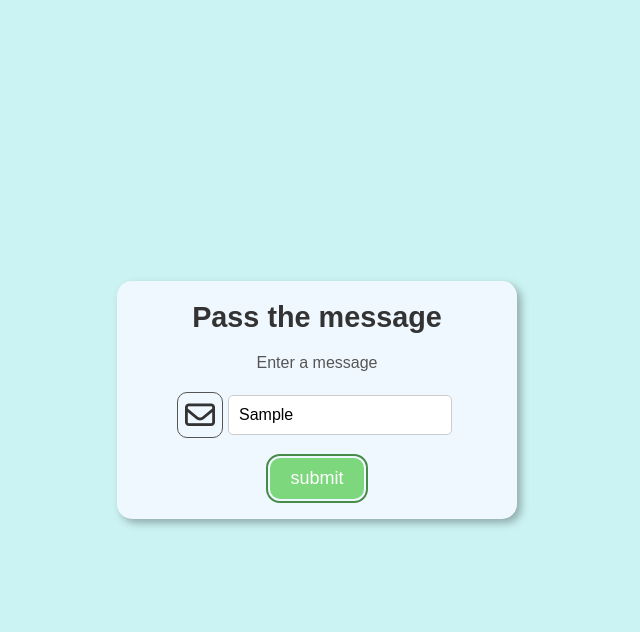
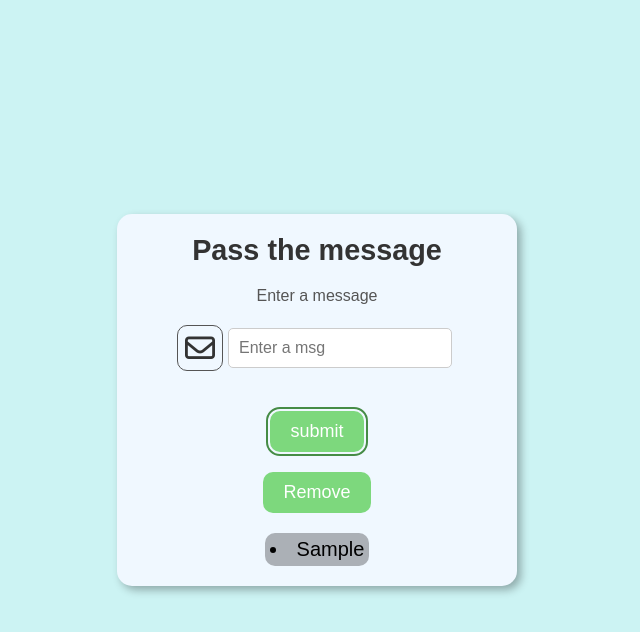
Before and after one commit to Arunjadhav0101/pass_message, a website built with Vite: page index.html in a window 1280 px wide. Both pictures are taken after typing "Sample" into the empty fields and a click on the button "submit". Shown: the whole page, without its empty margins (323-963 px from the left). Built offline with nearby package versions, Linux system fonts and the light colour scheme.

Commit message:
added js

```diff
--- a/index.html
+++ b/index.html
@@ -23,8 +23,14 @@
         <i class="fa-regular fa-envelope"></i>
         <input type="text" placeholder="Enter a msg" class="massege-input" />
       </div>
-      <button onclick="getmessage()">submit</button>
+      <ul>
+
+      </ul>
+      <button class="button">submit</button>
+      <button class="button-restart">Remove</button>
+      <div class="message-output"></div>
+
     </div>
   </body>
-  <script type="module" src="/src/main.js"></script>
+  <script  src="/src/main.js"></script>
 </html>
--- a/src/main.js
+++ b/src/main.js
@@ -1,5 +1,27 @@
 const msg = document.querySelector('.massege-input');
+const btn = document.querySelector('.button');
+const remove = document.querySelector('.button-restart');
 
-msg.addEventListener('input', (event) => {
-  console.log('User is typing:', event.target.value);
+
+
+remove.addEventListener('click', () => {
+  const output = document.querySelector('.message-output');
+  if (output.children.length>0) {
+    output.removeChild(output.lastElementChild);
+
+  }
+  // output.innerHTML = '';
 });
+
+
+btn.addEventListener('click', () => {
+  const output = document.querySelector('.message-output');
+  if (msg.value.trim() !== "") {
+    const li = document.createElement('li')
+    li.textContent =msg.value
+    output.appendChild(li);
+    msg.value = "";
+  }
+  // output.innerHTML = msg.value;
+  //  msg.value = "";
+ });
--- a/src/style.css
+++ b/src/style.css
@@ -87,7 +87,6 @@ button {
   color: white; /* Button text color */
   border: none; /* Removed border for a cleaner look */
   border-radius: 10px;
-
   cursor: pointer; /* Pointer cursor to indicate it's clickable */
   transition: background-color 0.3s ease, transform 0.2s ease; /* Smooth transitions */
 }
@@ -109,3 +108,11 @@ button:focus {
   outline: 2px solid rgb(70, 140, 70); /* Green outline */
   outline-offset: 2px;
 }
+.message-output{
+  background-color: #abb0b6;
+  color: black;
+  font-size: 20px;
+  border-radius: 10px;
+  padding: 5px;
+  gap: 4px;
+}
```
